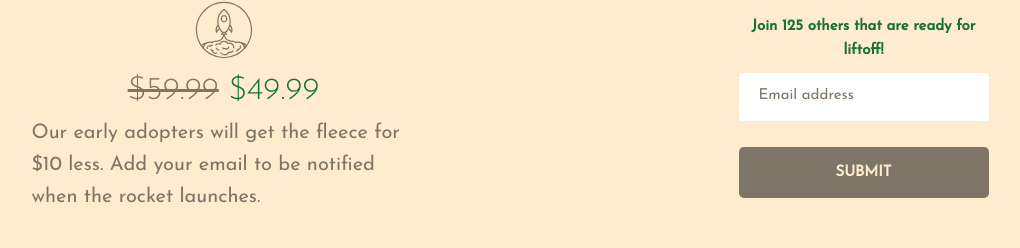
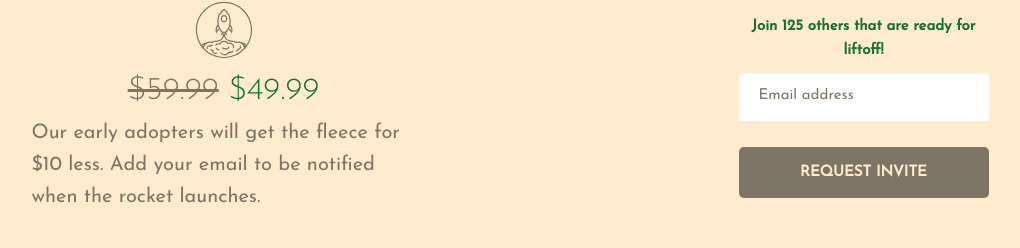
Before and after one commit to charlesscheuer/rocket-git, a React (Create React App) app: page /#/Fleece in a window 1280 px wide. Shown: the part 890-1138 px from the top of the page, without its empty margins (130-1150 px from the left). Built offline with nearby package versions, Linux system fonts and the light colour scheme; no server answers.

Commit message:
changed button

```diff
--- a/src/FormCollect.js
+++ b/src/FormCollect.js
@@ -125,7 +125,7 @@ export default class FormCollect extends Component {
               className="purchase"
               onClick={this.onSubmitEmail}
             >
-              Submit
+              Request Invite
             </button>
           </div>
         )}
```
Also changed, not shown: 16 other files (tests, documents, lock files or other folders).
